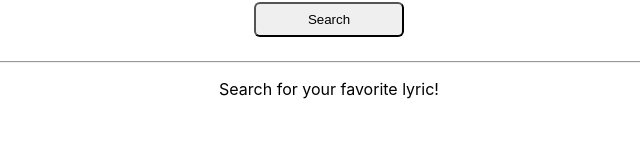
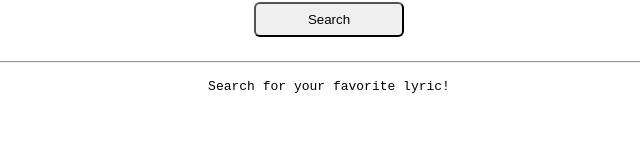
Before and after one commit to TheMathPires/lyric-search, a React (Create React App) app: page / in a window 1280 px wide. Shown: the part 135-300 px from the top of the page, without its empty margins (311-951 px from the left). Built offline with nearby package versions, Linux system fonts and the light colour scheme.

Commit message:
line break fixed

```diff
--- a/src/App.js
+++ b/src/App.js
@@ -1,5 +1,5 @@
 import React, {useState} from 'react';
-import { Wrapper, Input, Button, Title, Lyrics } from './styles';
+import {Wrapper, Input, Button, Title, Lyrics} from './styles';
 import axios from "axios";
 
 function App() {
@@ -13,17 +13,11 @@ function App() {
 
   const getLyrics = async ({artist, music}) => {
     const {data} = await api.get(`/${artist}/${music}`);
-
-    data.lyrics.split("\n").map(function(item) {
-      console.log(item);
-    })
-
     return data.lyrics;
   }
 
   const handleOnSearch = async () => {
     const lyrics =  await getLyrics({artist: artistInput.current.value, music: musicInput.current.value});
-
     setLyric(lyrics);
     return lyrics;
   }
--- a/src/styles.js
+++ b/src/styles.js
@@ -27,7 +27,7 @@ export const Button = styled.button`
 export const Title = styled.h1`
     font-size: 2rem;
 `
-export const Lyrics = styled.div`
+
+export const Lyrics = styled.pre`
     margin-top: 1rem;
-    max-width:
 `
```
